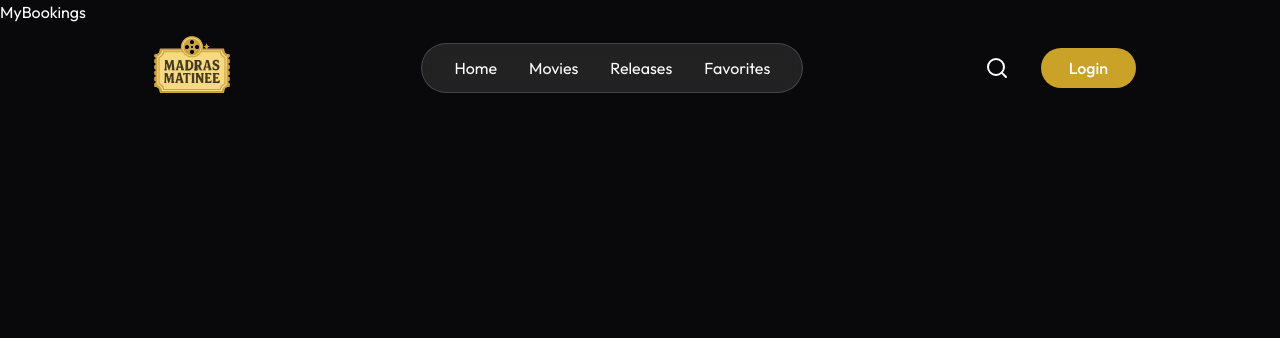
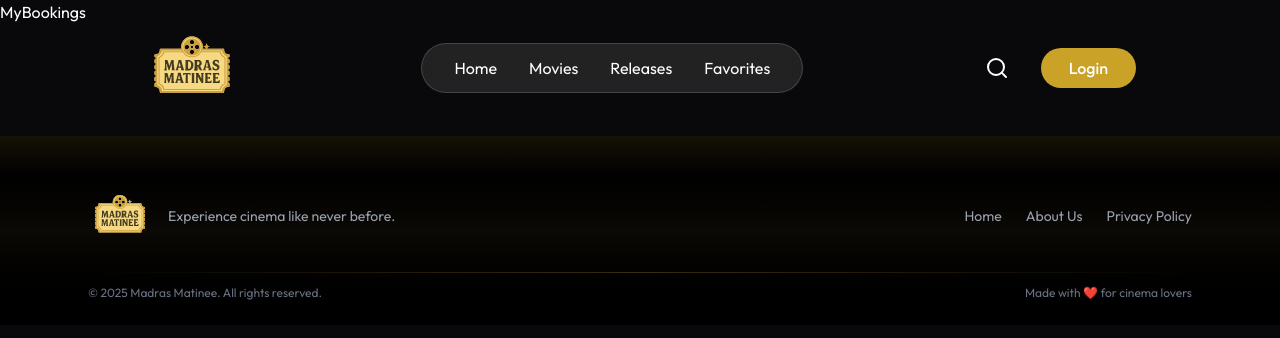
Before and after one commit to thanushmaha10/Madras-Matinee, a React (Vite) app in the folder client/: page /my-bookings in a window 1280 px wide. Shown: the top 338 px of the page. Built offline with nearby package versions, Linux system fonts and the light colour scheme; no server answers.

Commit message:
Created Footer section

```diff
--- a/client/src/components/Footer.jsx
+++ b/client/src/components/Footer.jsx
@@ -1,7 +1,48 @@
 import React from "react";
+import { assets } from "../assets/assets";
 
 const Footer = () => {
-  return <div></div>;
+  return (
+    <>
+      <footer className="relative w-full mt-28 bg-gradient-to-b from-black via-[#0c0a05] to-black text-gray-400 pt-12 pb-6">
+        <div className="absolute top-0 left-0 w-full h-10 bg-gradient-to-t from-transparent to-[#d4af37]/10 pointer-events-none"></div>
+
+        <div className="relative max-w-6xl mx-auto px-6">
+          <div className="flex flex-col md:flex-row md:items-center md:justify-between gap-6">
+            <div className="flex items-center gap-4">
+              <img
+                src={assets.logo}
+                alt="Madras Matinee Logo"
+                className="h-16 w-auto"
+              />
+              <p className="text-sm text-gray-400 max-w-xs leading-relaxed">
+                Experience cinema like never before.
+              </p>
+            </div>
+
+            <div className="flex flex-wrap gap-6 text-sm">
+              <a href="#" className="hover:text-[#d4af37] transition">
+                Home
+              </a>
+              <a href="#" className="hover:text-[#d4af37] transition">
+                About Us
+              </a>
+              <a href="#" className="hover:text-[#d4af37] transition">
+                Privacy Policy
+              </a>
+            </div>
+          </div>
+
+          <div className="mt-6 h-px w-full bg-gradient-to-r from-transparent via-[#d4af37]/25 to-transparent"></div>
+
+          <div className="mt-3 flex flex-col md:flex-row justify-between text-xs text-gray-500">
+            <span>© 2025 Madras Matinee. All rights reserved.</span>
+            <span>Made with ❤️ for cinema lovers</span>
+          </div>
+        </div>
+      </footer>
+    </>
+  );
 };
 
 export default Footer;
--- a/client/src/components/TrailerSection.jsx
+++ b/client/src/components/TrailerSection.jsx
@@ -6,7 +6,6 @@ import { PlayCircleIcon } from "lucide-react";
 
 const TrailerSection = () => {
   const [currentTrailer, setCurrentTrailer] = useState(dummyTrailers[0]);
-  console.log(currentTrailer.videoUrl);
   return (
     <div>
       <p className="mx-auto max-w-[960px] text-lg font-medium text-gray-300">
```
